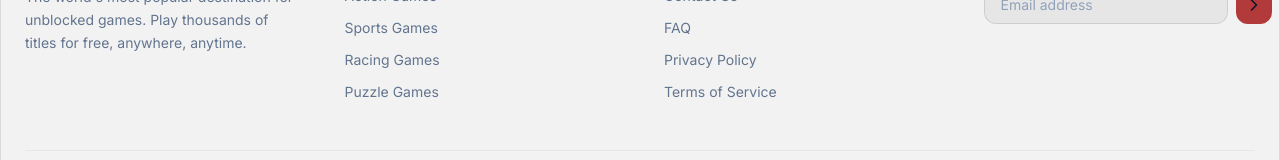
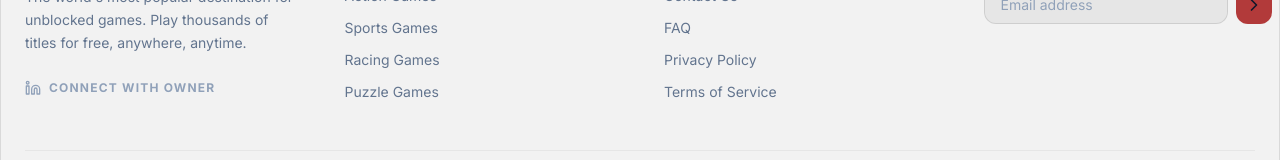
Before and after one commit to jafranfarazi401-source/Unblocked-Games-76, a React (Vite) app: page / in a window 1280 px wide. Shown: the part 8996-9156 px from the top of the page. Built offline with nearby package versions, Linux system fonts and the light colour scheme.

Commit message:
feat: Add LinkedIn link to footer
Adds a link to the owner's LinkedIn profile in the footer section of the application. This provides a way for users to connect with the developer.

```diff
--- a/src/App.tsx
+++ b/src/App.tsx
@@ -11,7 +11,8 @@ import {
   Menu,
   X,
   Star,
-  Loader2
+  Loader2,
+  Linkedin
 } from 'lucide-react';
 
 // Mock Data
@@ -1523,6 +1524,17 @@ export default function App() {
             <p className="text-sm text-slate-500 leading-relaxed">
               The world's most popular destination for unblocked games. Play thousands of titles for free, anywhere, anytime.
             </p>
+            <div className="pt-2">
+              <a
+                href="https://www.linkedin.com/in/likhon-farazi-b06893276/"
+                target="_blank"
+                rel="noopener noreferrer"
+                className="inline-flex items-center gap-2 text-xs font-bold uppercase tracking-widest text-slate-400 hover:text-brand-purple transition-all"
+              >
+                <Linkedin size={16} />
+                Connect with Owner
+              </a>
+            </div>
           </div>
 
           <div>
```
